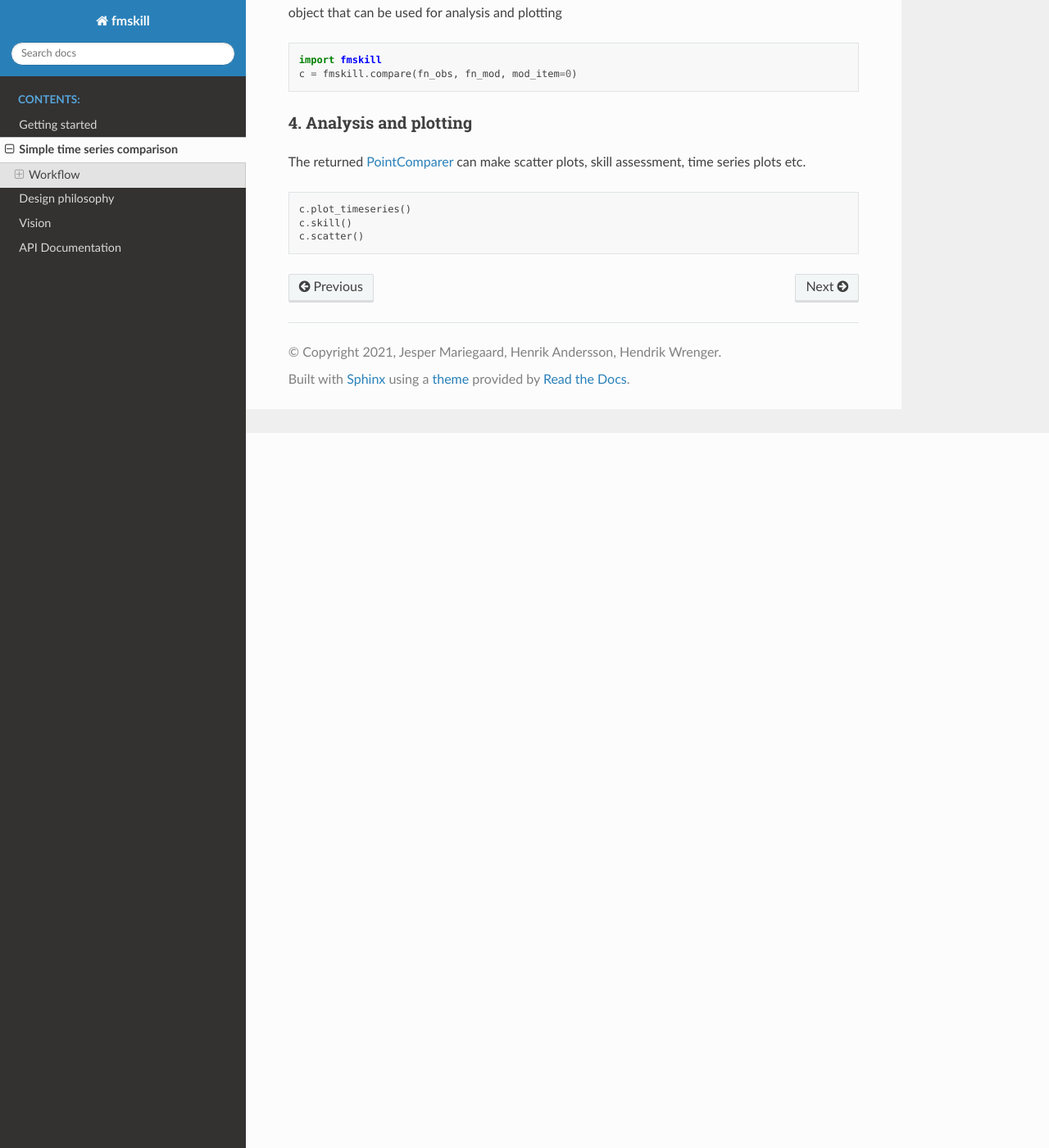
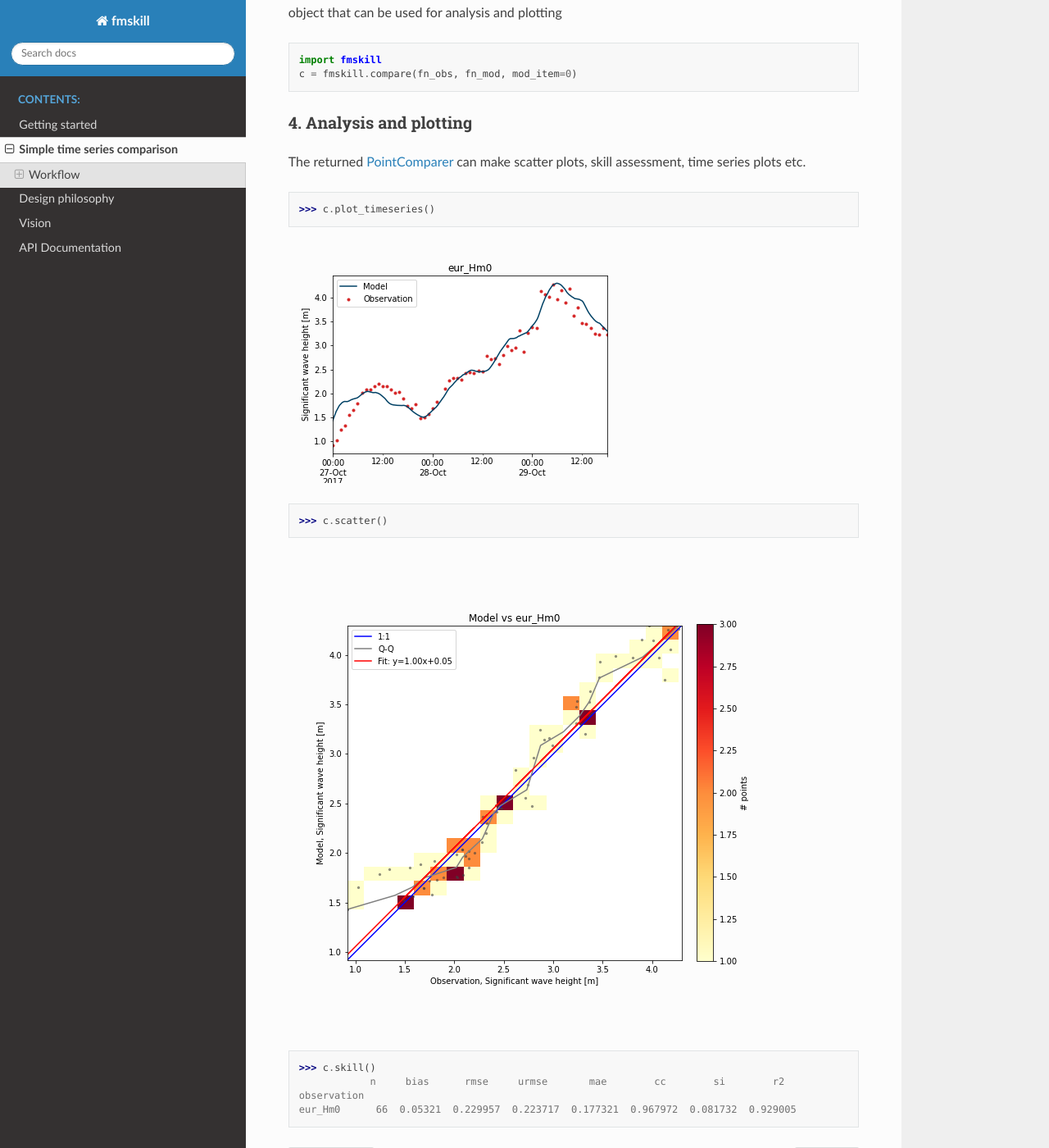
Before and after one commit to DHI/modelskill, a Sphinx documentation site: the page built from docs/simple_compare.rst, in a window 1280 px wide and 1400 px high, scrolled down 872 px. Shown: the whole window at 82% size. Built offline with Sphinx 7.4.7 and the Read the Docs theme 2.0.0, drawn with Linux system fonts in a browser that asks for light colours.

Commit message:
Image examples

```diff
--- a/docs/simple_compare.rst
+++ b/docs/simple_compare.rst
@@ -59,6 +59,20 @@ scatter plots, skill assessment, time series plots etc.
 
 .. code-block:: python
 
-    c.plot_timeseries()
-    c.skill()
-    c.scatter()
+    >>> c.plot_timeseries()
+
+.. image:: images/ts_plot.png
+
+
+.. code-block:: python
+
+    >>> c.scatter()
+
+.. image:: images/scatter_plot.png
+
+.. code-block:: python
+
+    >>> c.skill()
+                n     bias      rmse     urmse       mae        cc        si        r2
+    observation
+    eur_Hm0      66  0.05321  0.229957  0.223717  0.177321  0.967972  0.081732  0.929005
```
Also changed, not shown: docs/images/scatter_plot.png (added), docs/images/ts_plot.png (added).
